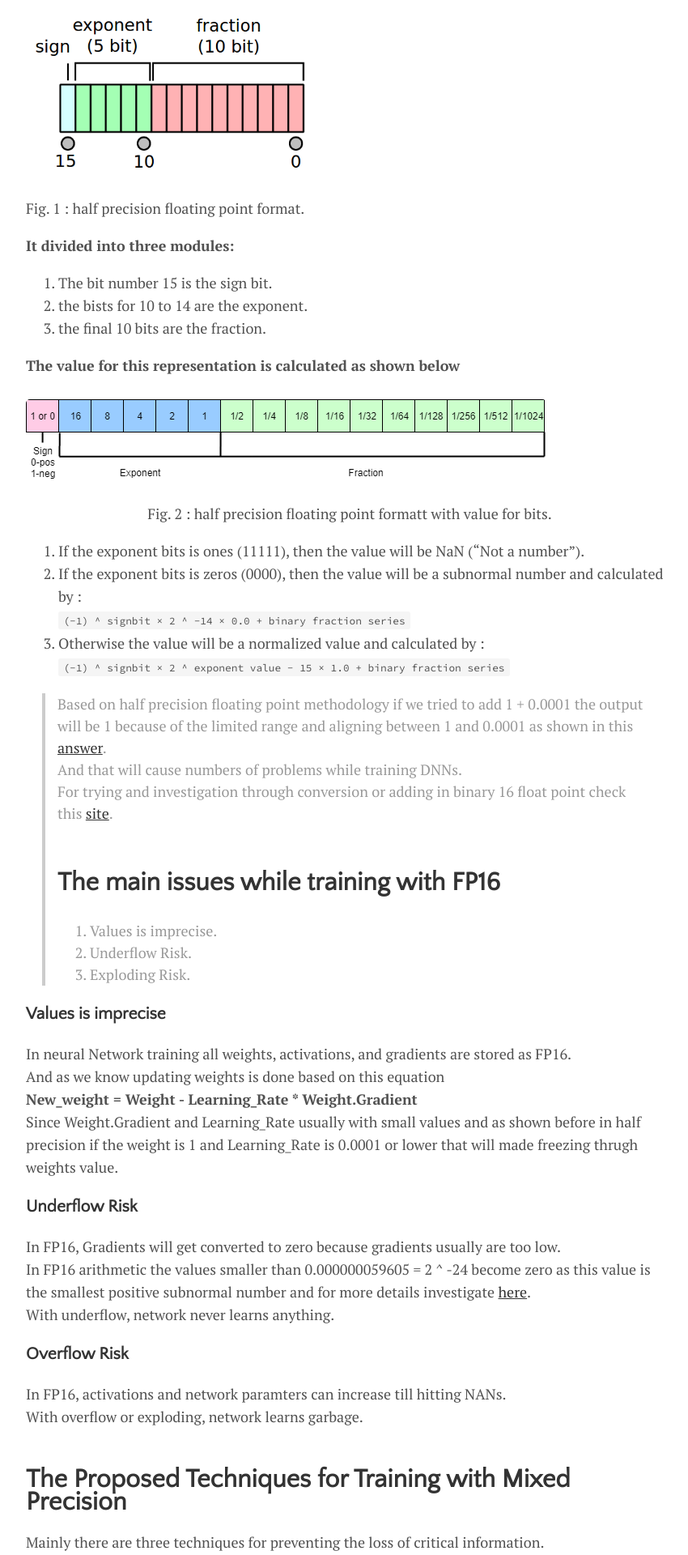
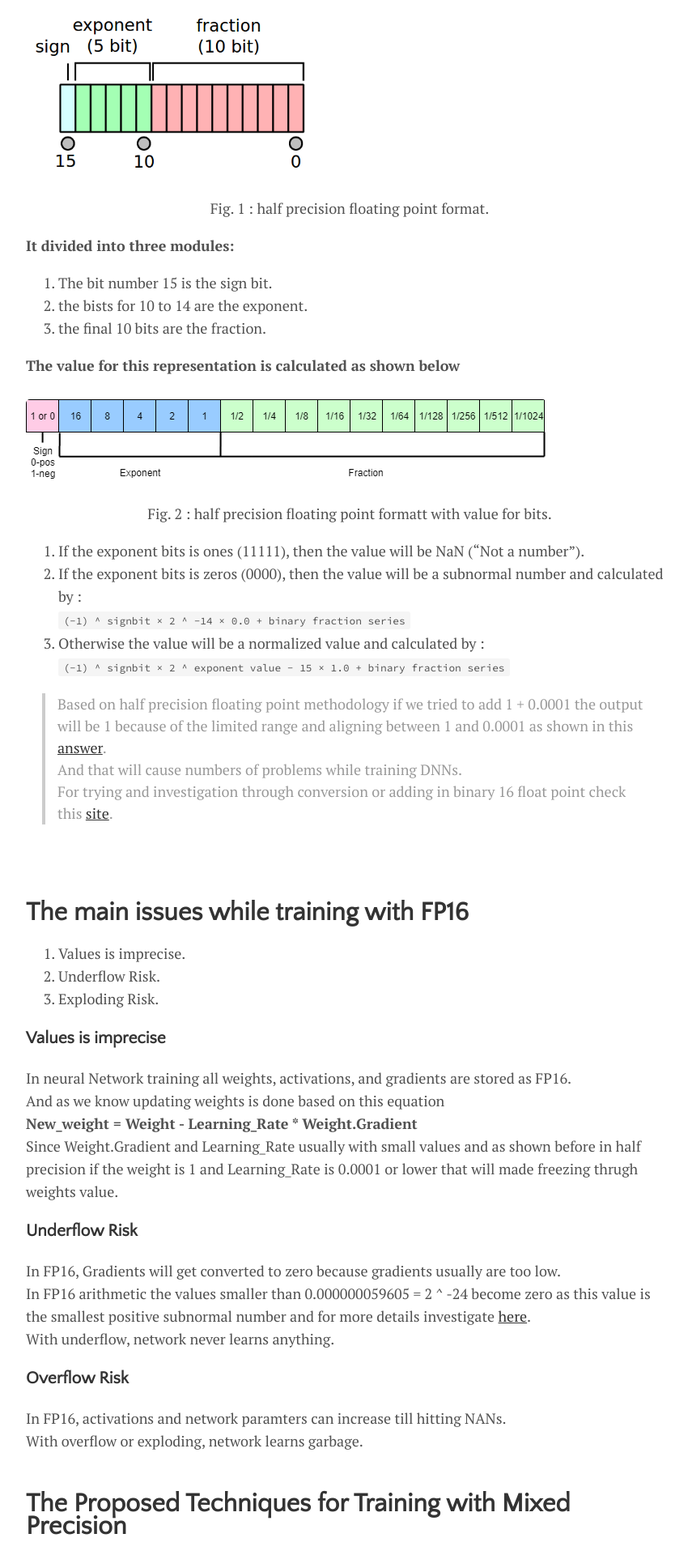
Before and after one commit to IslamMohamedMosaad/IslamMohamedMosaad.github.io, a Jekyll site: the page built from _posts/2020-05-28-Mixed-Precision-Training.md, in a window 1280 px wide. Shown: the part 1404-3324 px from the top of the page at 81% size, without its empty margins (208-1058 px from the left). Built offline with Jekyll 4.4.1, drawn with Linux system fonts in a browser that asks for light colours.

Commit message:
Update 2020-05-28-Mixed-Precision-Training.md

```diff
--- a/_posts/2020-05-28-Mixed-Precision-Training.md
+++ b/_posts/2020-05-28-Mixed-Precision-Training.md
@@ -26,7 +26,7 @@ So with **Mixed precision** which uses both single and half precision representa
 <br>
 ![half precision floating point format]({{'assets/img/floating-point-arithmetic-half-precision.jpg#center' | relative_url }})
 {: style="width: 400px;" class="center;" width: 50%;}
-<p> Fig. 1 : half precision floating point format. </p>
+<p align="center"> Fig. 1 : half precision floating point format. </p>
 
 **It divided into three modules:**
 1. The bit number 15 is the sign bit.
@@ -48,8 +48,10 @@ So with **Mixed precision** which uses both single and half precision representa
 > Based on half precision floating point methodology if we tried to add 1 + 0.0001 the output will be 1 because of the limited range and aligning between 1 and 0.0001 as shown in this [answer](https://cs.stackexchange.com/questions/63642/how-to-add-two-numbers-in-iee754-half-precision-format).
 > And that will cause numbers of problems while training DNNs.
 > For trying and investigation through conversion or adding in binary 16 float point check this [site](http://weitz.de/ieee/).
+
 <br>
 <br>
+
 # The main issues while training with FP16
 1. Values is imprecise.
 2. Underflow Risk.
```
